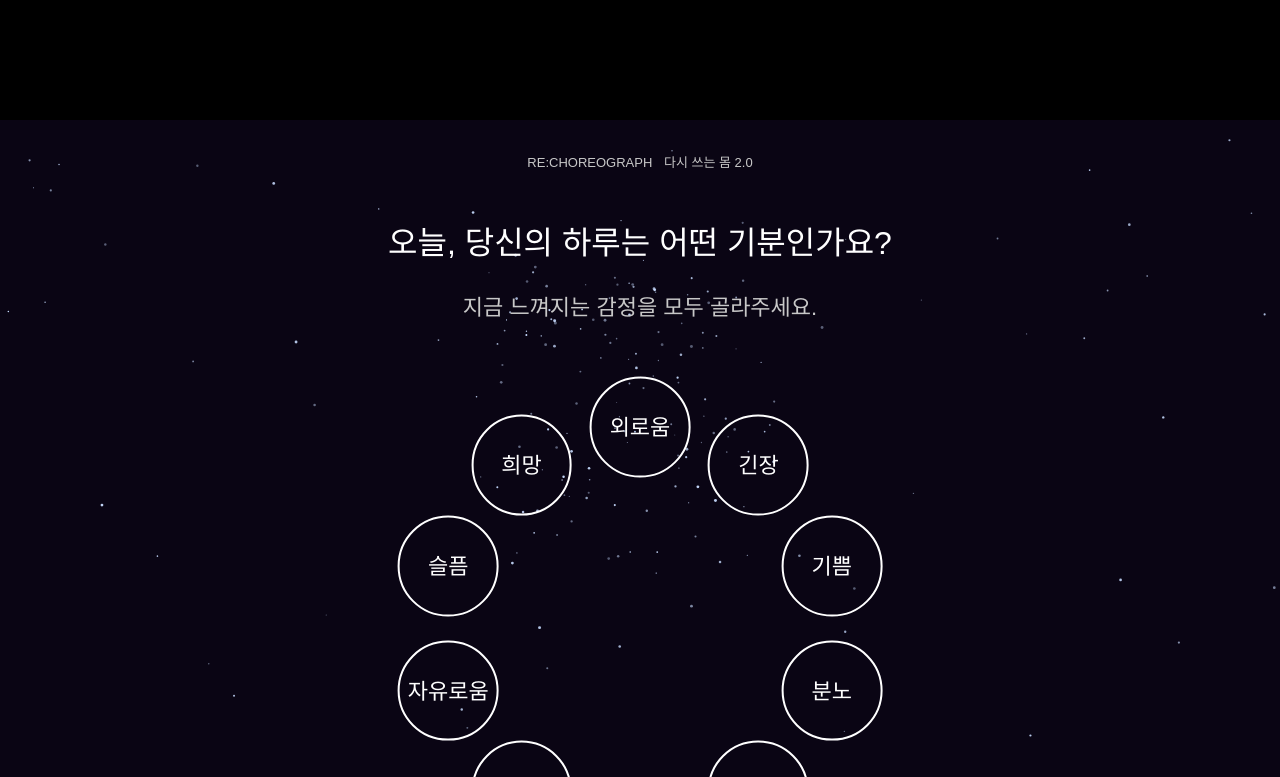
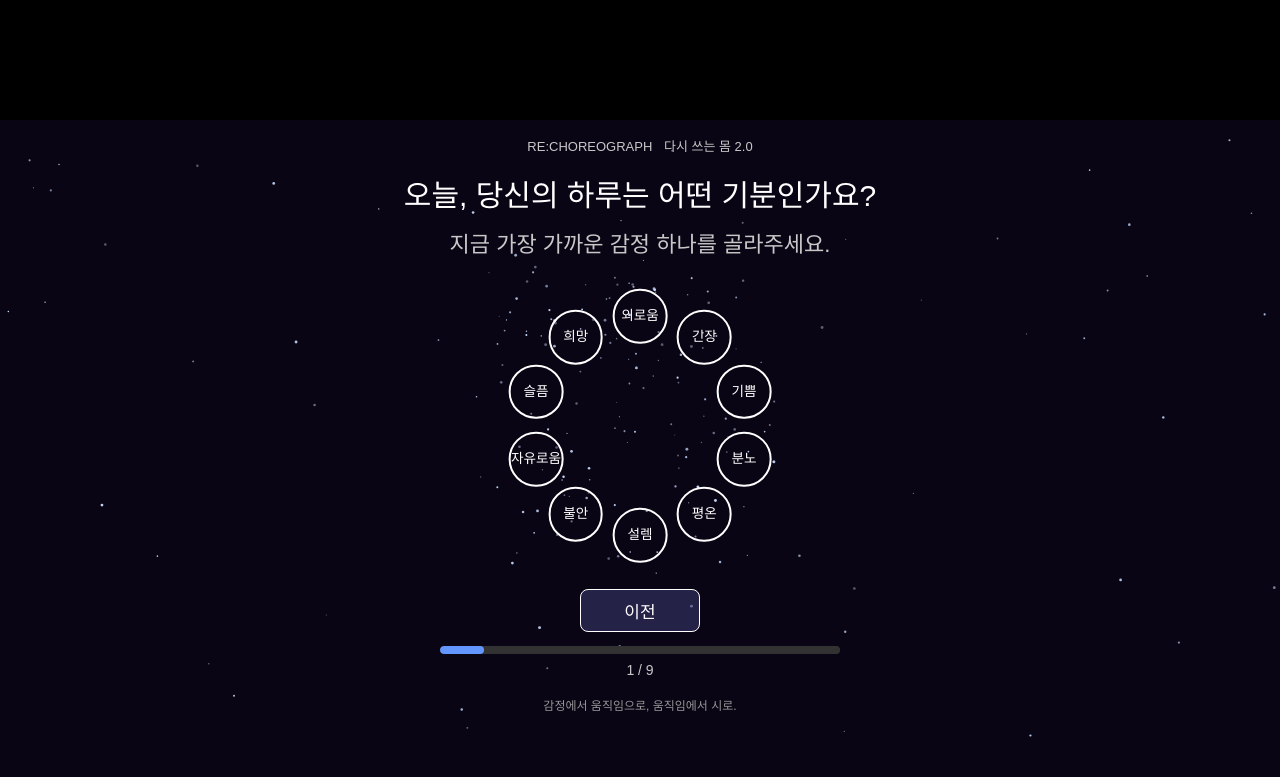
Before and after one commit to dayeon2809/mobile-poem, a website: page public/index.html in a window 1280 px wide. Both pictures are taken after a click on the button "감정의 문 열기". Shown: the top 777 px of the page. Drawn offline with Linux system fonts and the light colour scheme.

Commit message:
Auto-advance emotion choice and fit survey below projection margin

```diff
--- /dev/null
+++ b/public/fit-survey.js
@@ -0,0 +1,23 @@
+(() => {
+  const shell = document.querySelector('.shell');
+  let frame;
+  function fit() {
+    shell.style.zoom = '1';
+    shell.style.width = Math.min(1040, document.documentElement.clientWidth) + 'px';
+    const desktop = matchMedia('(min-width:801px)').matches;
+    const top = desktop ? parseFloat(getComputedStyle(document.body, '::before').height) || 0 : 0;
+    shell.style.marginTop = '0px';
+    const available = Math.max(100, (visualViewport?.height || innerHeight) - top - 8);
+    const scale = Math.min(1, available / shell.getBoundingClientRect().height);
+    shell.style.zoom = String(scale);
+    shell.style.marginTop = top / scale + 'px';
+  }
+  function schedule() { cancelAnimationFrame(frame); frame = requestAnimationFrame(fit); }
+  new MutationObserver(schedule).observe(shell, { childList: true, subtree: true, characterData: true, attributes: true, attributeFilter: ['hidden'] });
+  new MutationObserver(schedule).observe(document.documentElement, { attributes: true, attributeFilter: ['style'] });
+  addEventListener('resize', schedule);
+  visualViewport?.addEventListener('resize', schedule);
+  document.querySelector('.poster').addEventListener('load', schedule);
+  document.fonts.ready.then(schedule);
+  schedule();
+})();
--- a/public/index.html
+++ b/public/index.html
@@ -8,6 +8,7 @@
   <script src="survey.js" defer></script>
   <script src="space.js" defer></script>
 <link rel="stylesheet" href="/projection.css"><script src="/projection.js" defer></script>
+<script src="fit-survey.js" defer></script>
 </head>
 <body class="projection-survey">
   <canvas id="space" aria-hidden="true"></canvas>
--- a/public/style.css
+++ b/public/style.css
@@ -67,3 +67,24 @@ footer { color: #969696; text-align: center; font-size: 12px; margin: 28px 0 8px
   .actions { gap: 12px; }
   .actions > * { flex: 1; min-width: 0; font-size: 18px; padding-inline: 12px; }
 }
+
+/* Fit the survey to the available projection area without clipping controls. */
+body.projection-survey{height:100svh;min-height:0;overflow:hidden}
+body.projection-survey .shell{min-height:0!important;padding-block:12px;margin-bottom:0}
+body.projection-survey .brand{margin:4px 0 14px}
+body.projection-survey #welcome{min-height:0;gap:30px}
+body.projection-survey #survey{padding:4px 0}
+body.projection-survey #survey h1{font-size:clamp(20px,2.5vw,30px);margin:0 0 8px}
+body.projection-survey #hint{margin:6px 0}
+body.projection-survey .options{gap:10px 20px;margin:14px auto}
+body.projection-survey .options.emotions{width:min(65vw,38svh,360px);margin:10px auto}
+body.projection-survey .option{min-height:46px;font-size:17px;padding:9px 12px}
+body.projection-survey .emotions .option{min-height:0;font-size:clamp(10px,1.7vh,15px);padding:0}
+body.projection-survey #selected{font-size:15px;margin:6px 0}
+body.projection-survey .actions{margin-top:12px}
+body.projection-survey .actions button{min-height:42px;padding:8px 20px;font-size:17px}
+body.projection-survey progress{height:8px;margin:14px auto 8px}
+body.projection-survey .progress-label{font-size:14px;margin:4px}
+body.projection-survey #status:empty,body.projection-survey #load-error:empty{display:none}
+body.projection-survey footer{margin:10px 0 0}
+@media(max-width:600px){body.projection-survey #welcome{gap:12px}body.projection-survey .poster{max-height:30svh;width:min(68%,250px)}body.projection-survey .intro{margin:12px 0}body.projection-survey .note{margin:12px 0}body.projection-survey .options.emotions{width:min(82vw,40svh,340px)}}
--- a/public/survey.js
+++ b/public/survey.js
@@ -19,7 +19,7 @@ function showStep() {
   $('progress').max = config.questions.length + 1;
   $('progress').value = step + 1;
   $('question').textContent = isEmotion ? '오늘, 당신의 하루는 어떤 기분인가요?' : question.question;
-  $('hint').textContent = isEmotion ? '지금 느껴지는 감정을 모두 골라주세요.' : isText ? '떠오르는 말이 없다면 비워 두어도 괜찮아요.' : '가장 가까운 답을 하나 골라주세요.';
+  $('hint').textContent = isEmotion ? '지금 가장 가까운 감정 하나를 골라주세요.' : isText ? '떠오르는 말이 없다면 비워 두어도 괜찮아요.' : '가장 가까운 답을 하나 골라주세요.';
   $('options').replaceChildren();
   $('options').classList.toggle('emotions', isEmotion);
   $('options').hidden = isText;
@@ -33,13 +33,13 @@ function showStep() {
     button.textContent = label;
     button.setAttribute('aria-pressed', String(isEmotion ? draft.emotions.includes(label) : draft.answers[step - 1] === label));
     button.onclick = event => {
-      if (busy || advanceTimer !== null || (!isEmotion && event.detail > 1)) return;
-      if (isEmotion) draft.emotions = draft.emotions.includes(label) ? draft.emotions.filter(e => e !== label) : [...draft.emotions, label];
+      if (busy || advanceTimer !== null || event.detail > 1) return;
+      if (isEmotion) draft.emotions = [label];
       else draft.answers[step - 1] = label;
       save();
       for (const item of $('options').children) item.setAttribute('aria-pressed', String(isEmotion ? draft.emotions.includes(item.textContent) : draft.answers[step - 1] === item.textContent));
       updateNext();
-      if (!isEmotion) {
+      {
         for (const item of $('options').children) item.disabled = true;
         advanceTimer = setTimeout(() => {
           advanceTimer = null;
@@ -50,7 +50,7 @@ function showStep() {
     $('options').append(button);
   }
   $('next').textContent = step === config.questions.length ? '나의 시 만들기' : '다음';
-  $('next').hidden = !isEmotion && !isText;
+  $('next').hidden = !isText;
   updateNext();
   $('question').focus();
 }
```
